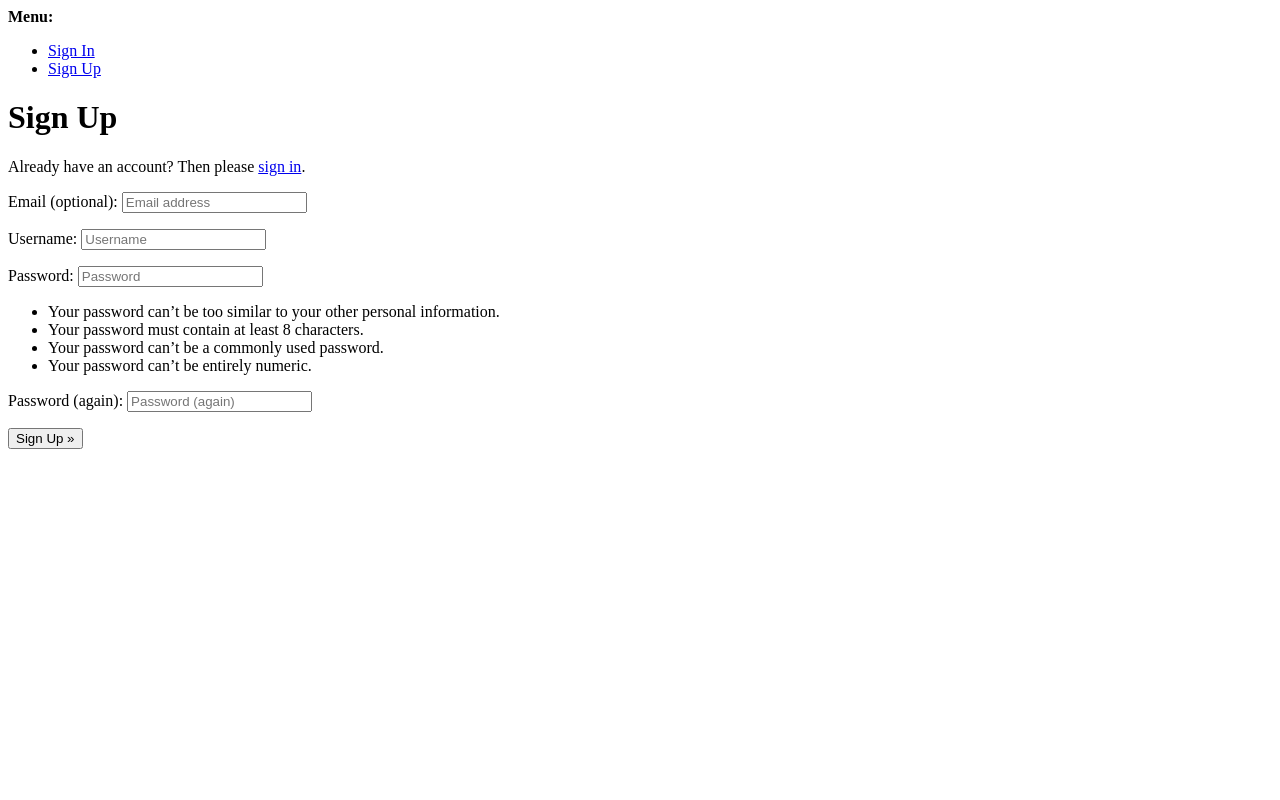
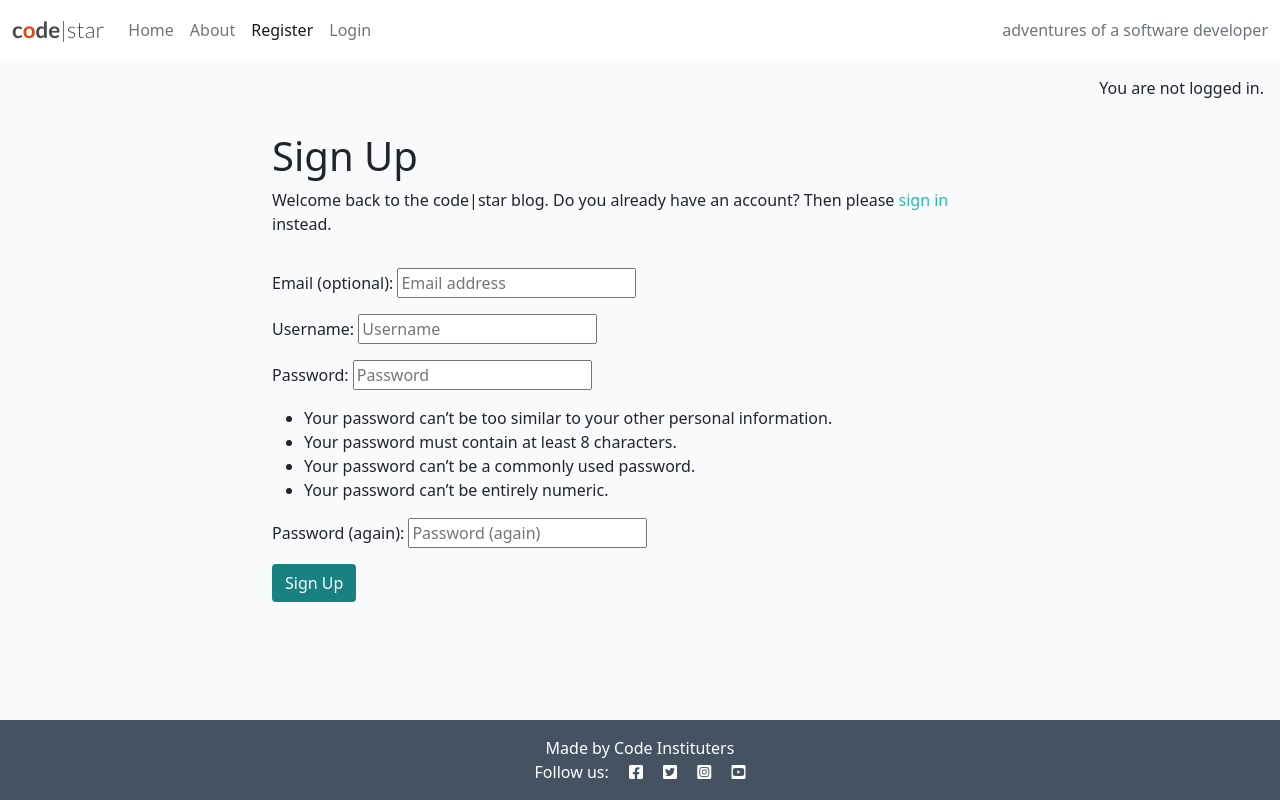
Before and after one commit to AC-dev16/codestar_blog, a Django app: page /accounts/signup/ in a window 1280 px wide. Run offline with Django 4.2, Linux system fonts and the light colour scheme.

Commit message:
Refactor signup template layout and add authentication status message in base template

```diff
--- a/templates/account/signup.html
+++ b/templates/account/signup.html
@@ -1,21 +1,31 @@
-{% extends "account/base.html" %}
+{% extends "base.html" %}
 
 {% load i18n %}
 
-{% block head_title %}{% trans "Signup" %}{% endblock head_title %}
+{% block head_title %}{% trans "Signup" %}{% endblock %}
 
 {% block content %}
+
+<div class="container">
+    <div class="row">
+        <div class="col-md-8 mt-3 offset-md-2">
             <h1>{% trans "Sign Up" %}</h1>
 
-<p>{% blocktrans %}Already have an account? Then please <a href="{{ login_url }}">sign in</a>.{% endblocktrans %}</p>
+            <p>{% blocktrans %}Welcome back to the code|star blog. Do you already have an account? Then please <a class="link" href="{{ login_url }}">sign in</a> instead.{% endblocktrans %}</p>
+        </div>
+    </div>
 
+    <div class="row">
+        <div class="col-md-8 mt-3 offset-md-2">
             <form class="signup" id="signup_form" method="post" action="{% url 'account_signup' %}">
                 {% csrf_token %}
                 {{ form.as_p }}
                 {% if redirect_field_value %}
                 <input type="hidden" name="{{ redirect_field_name }}" value="{{ redirect_field_value }}" />
                 {% endif %}
-  <button type="submit">{% trans "Sign Up" %} &raquo;</button>
+                <button class="btn btn-signup right" type="submit">{% trans "Sign Up" %}</button>
             </form>
-
-{% endblock content %}
+          </div>
+    </div>
+</div>
+{% endblock %}
--- a/templates/base.html
+++ b/templates/base.html
@@ -74,6 +74,11 @@
     </nav>
 
     <main class="flex-shrink-0 main-bg">
+        {% if user.is_authenticated %}
+        <p class="text-end m-3">You are logged in as {{ user }}</p>
+        {% else %}
+        <p class="text-end m-3">You are not logged in.</p>
+        {% endif %}
 
         {% block content %}
         <!-- Content Goes here -->
```
Lines whose indentation alone changed are shown as unchanged.
